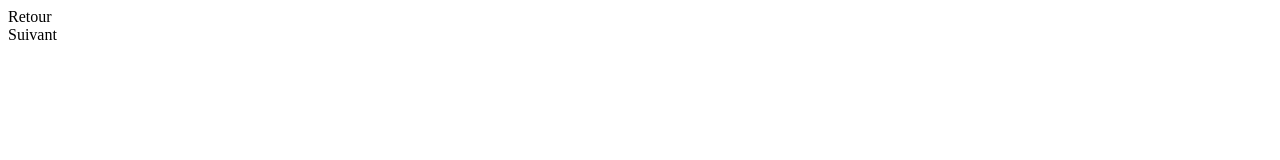
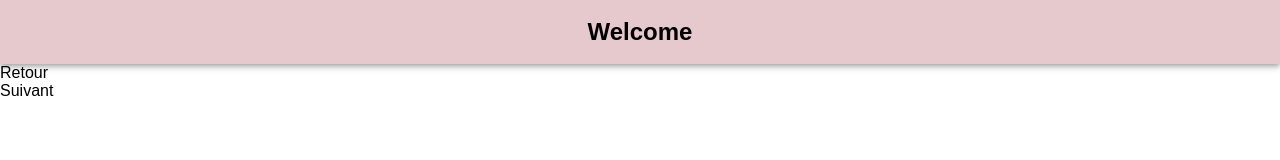
Before and after one commit to arnaudpant/gameWelcome, a plain HTML site: page index.html in a window 1280 px wide. Drawn offline with Linux system fonts and the light colour scheme.

Commit message:
Ajout app.js + css navbar

```diff
--- a/index.html
+++ b/index.html
@@ -7,7 +7,9 @@
   <meta http-equiv="X-UA-Compatible" content="IE=edge">
   <meta name="viewport" content="width=device-width, initial-scale=1.0">
   <link rel="stylesheet" type="text/css" href="style.css" />
-
+  <style>
+    @import url('/font/Pattaya-Regular.ttf');
+  </style>
 
   <title>Welcome the game</title>
 </head>
@@ -19,7 +21,7 @@
 
     <div class="navbar__burger"></div>
 
-    <div class="navbar__title"></div>
+    <div class="navbar__title"><h1>Welcome</h1></div>
 
     <div class="navbar__start"></div>
 
@@ -99,7 +101,7 @@
 
   <footer></footer>
 
-
+  <script src="app.js"></script>
 </body>
 
 </html>
--- a/sass/base/_normes.scss
+++ b/sass/base/_normes.scss
@@ -1,8 +1,11 @@
 *,
 ::before,
 ::after {
-
   box-sizing: border-box;
   margin: 0;
   padding: 0;
 }
+
+body {
+  font-family: 'Pattaya', sans-serif;
+}
--- a/sass/base/_polices.scss
+++ b/sass/base/_polices.scss
@@ -0,0 +1,4 @@
+@font-face {
+	font-family: 'Pattaya', sans-serif;
+	src: url('/font/Pattaya-Regular.ttf');
+}
--- a/sass/layouts/_nav.scss
+++ b/sass/layouts/_nav.scss
@@ -0,0 +1,15 @@
+.navbar {
+  height: 64px;
+  width: 100%;
+  background: #e6c9cd;
+  // box-shadow: 0px 6px 7px 0px rgba();
+  display: flex;
+  justify-content: center;
+  align-items: center;
+  @include boxShadow4;
+
+  h1 {
+    font-family: fantasy;
+    color: $color-rouge;
+  }
+}
--- a/sass/utils/_variables.scss
+++ b/sass/utils/_variables.scss
@@ -1,6 +1,6 @@
-$body-bg-color: #f1f1f1;
-$main-color: #5c6577;
-$second-color: #fd834f;
-
-$rokkit: "Rokkitt", sans-serif;
-$robotto: "Roboto", sans-serif;
+$color-vert: #89b79b;
+$color-jaune: #f9dd9e;
+$color-rose: #e6a2a3;
+$color-rouge: #f0212b;
+$color-bleu: #2e93a5;
+$color-marron: #823e2b;
```
Also changed, not shown: app.js (added), font/Pattaya-Regular.ttf (added), style.css, 1 other file.
